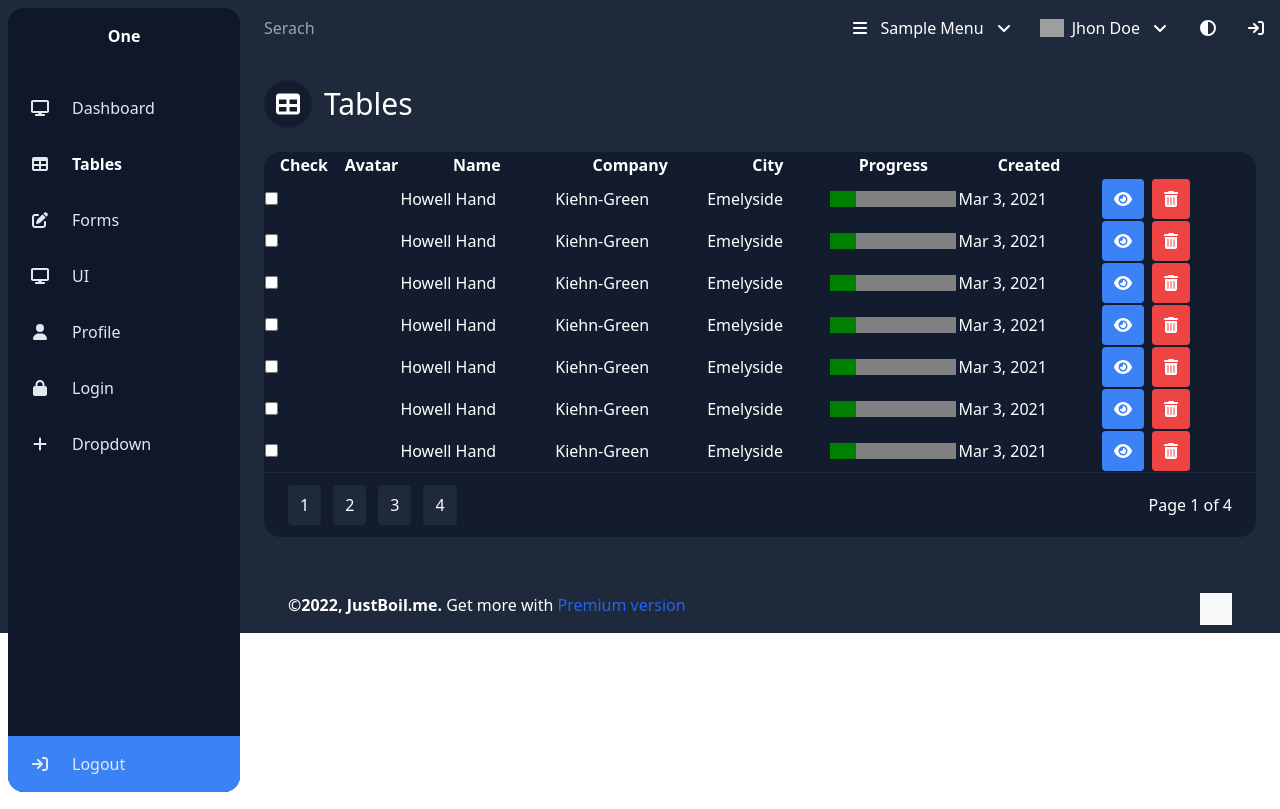
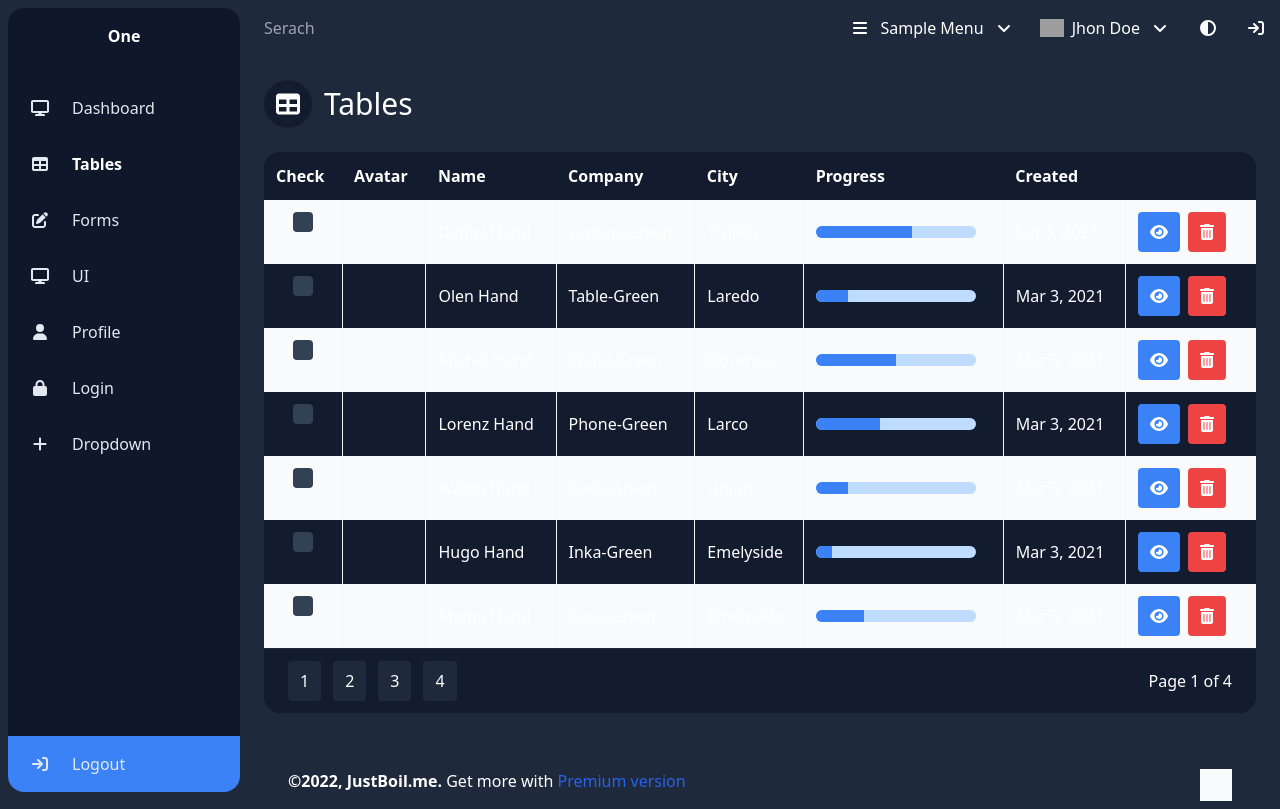
Before and after one commit to VillD/ProjectoERP, a Vue app: page /dashboard/table in a window 1280 px wide. Built offline with nearby package versions, Linux system fonts and the light colour scheme; grey boxes are pictures that could not be loaded.

Commit message:
filter for order table

```diff
--- /dev/null
+++ b/src/components/TableCheckbox.vue
@@ -0,0 +1,40 @@
+<script setup>
+import BaseIcon from './BaseIcon.vue'
+import { ref, computed } from 'vue'
+
+const emit = defineEmits(['update:checkValue'])
+
+const checkValue = ref(false)
+
+const checkable = computed({
+  get: () => checkValue,
+  set: (value) => {
+    checkValue.value = value
+    emit('update:checkValue', value)
+  }
+})
+const addIcon = computed(() => {
+  let style = {}
+  let normal = ''
+  checkValue.value
+    ? style[(normal += " before:content-['*'] before:text-xl")]
+    : style[normal]
+  return normal
+})
+</script>
+<template>
+  <!-- <div class="w-6 h-6 relative flex justify-center items-center"> -->
+  <input
+    v-model="checkable"
+    :class="addIcon"
+    type="checkbox"
+    class="appearance-none flex items-center justify-center text-white p-1 rounded w-5 h-5 bg-slate-700 checked:bg-blue-500 cursor-pointer"
+  />
+  <!-- <BaseIcon
+      v-if="checkValue"
+      class="absolute cursor-pointer"
+      name="fa-solid fa-check"
+      @click="checkValue = !checkValue"
+    /> -->
+  <!-- </div> -->
+</template>
--- a/src/components/TableChecked.vue
+++ /dev/null
@@ -1,2 +0,0 @@
-<script></script>
-<template></template>
--- a/src/components/TableClients.vue
+++ b/src/components/TableClients.vue
@@ -1,62 +1,73 @@
 <script setup>
+import { computed, ref } from 'vue'
 import BaseButton from './BaseButton.vue'
-import UserAvatar from './UserAvatar.vue'
+// import UserAvatar from './UserAvatar.vue'
 import BaseCard from './BaseCard.vue'
+import TableCheckbox from './TableCheckbox.vue'
 
 defineProps({
   checkable: Boolean
 })
 const clients = [
   {
-    name: 'Howell Hand',
-    company: 'Kiehn-Green',
-    city: 'Emelyside',
+    name: 'Daniel Hand',
+    company: 'Laptop-Green',
+    city: 'Trujillo',
+    progress: 60,
+    created: 'Jun 3, 2021'
+  },
+  {
+    name: 'Olen Hand',
+    company: 'Table-Green',
+    city: 'Laredo',
     progress: 20,
     created: 'Mar 3, 2021'
   },
   {
-    name: 'Howell Hand',
-    company: 'Kiehn-Green',
-    city: 'Emelyside',
+    name: 'Michel Hand',
+    company: 'Chaid-Green',
+    city: 'Florencia',
+    progress: 50,
+    created: 'Mar 3, 2021'
+  },
+  {
+    name: 'Lorenz Hand',
+    company: 'Phone-Green',
+    city: 'Larco',
+    progress: 40,
+    created: 'Mar 3, 2021'
+  },
+  {
+    name: 'Waldo Hand',
+    company: 'Cielo-Green',
+    city: 'Union',
     progress: 20,
     created: 'Mar 3, 2021'
   },
   {
-    name: 'Howell Hand',
-    company: 'Kiehn-Green',
+    name: 'Hugo Hand',
+    company: 'Inka-Green',
     city: 'Emelyside',
-    progress: 20,
+    progress: 10,
     created: 'Mar 3, 2021'
   },
   {
-    name: 'Howell Hand',
-    company: 'Kiehn-Green',
+    name: 'Memo Hand',
+    company: 'Coca-Green',
     city: 'Emelyside',
-    progress: 20,
-    created: 'Mar 3, 2021'
-  },
-  {
-    name: 'Howell Hand',
-    company: 'Kiehn-Green',
-    city: 'Emelyside',
-    progress: 20,
-    created: 'Mar 3, 2021'
-  },
-  {
-    name: 'Howell Hand',
-    company: 'Kiehn-Green',
-    city: 'Emelyside',
-    progress: 20,
-    created: 'Mar 3, 2021'
-  },
-  {
-    name: 'Howell Hand',
-    company: 'Kiehn-Green',
-    city: 'Emelyside',
-    progress: 20,
+    progress: 30,
     created: 'Mar 3, 2021'
   }
 ]
+const isOrder = ref(false)
+const emit = defineEmits(['orderArr'])
+
+const orderValue = () => {
+  const other = clients.reverse()
+  for (let i = 0; i < other.length; i++) {
+    console.log(other[i])
+  }
+}
 </script>
 
 <template>
@@ -65,7 +76,7 @@ const clients = [
       <tr>
         <th>Check</th>
         <th>Avatar</th>
-        <th>Name</th>
+        <th class="cursor-pointer">Name</th>
         <th>Company</th>
         <th>City</th>
         <th>Progress</th>
@@ -77,24 +88,15 @@ const clients = [
         v-for="(client, k) in clients"
         :key="k"
       >
-        <td>
-          <input
-            type="checkbox"
-            name=""
-          />
+        <td class="flex justify-center items-center">
+          <TableCheckbox />
         </td>
-        <td class="border-b-0 lg:w-6 before:hidden">
-          <!-- <UserAvatar
-            username="Howell-Hand"
-            avatar="/Howell-Hand"
-          /> -->
-        </td>
+        <td></td>
         <td>{{ client.name }}</td>
         <td>{{ client.company }}</td>
         <td>{{ client.city }}</td>
-        <td class="lg:w-32">
+        <td>
           <progress
-            class="flex w-2/5 self-center lg:w-full"
             :value="client.progress"
             max="100"
           ></progress>
@@ -139,3 +141,67 @@ const clients = [
     </div>
   </div>
 </template>
+<style>
+thead {
+  @apply hidden lg:table-header-group;
+}
+
+tr {
+  @apply max-w-full block relative border-b-4 border-gray-100
+    lg:table-row lg:border-b-0 dark:border-slate-800;
+}
+
+tr:last-child {
+  @apply border-b-0;
+}
+
+td:not(:first-child) {
+  @apply lg:border-l lg:border-t-0 lg:border-r-0 lg:border-b-0 lg:border-gray-100 lg:dark:border-slate-700;
+}
+
+th {
+  @apply lg:text-left lg:p-3;
+}
+
+td {
+  @apply flex justify-between text-right py-3 px-4 align-top border-b border-gray-100
+    lg:table-cell lg:text-left lg:p-3 lg:align-middle lg:border-b-0 dark:border-slate-800;
+}
+
+td:last-child {
+  @apply border-b-0;
+}
+
+tbody tr,
+tbody tr:nth-child(odd) {
+  @apply lg:hover:bg-gray-100 lg:dark:hover:bg-slate-700/70;
+}
+
+tbody tr:nth-child(odd) {
+  @apply lg:bg-gray-50 lg:dark:bg-slate-800;
+}
+
+td:before {
+  content: attr(data-label);
+  @apply font-semibold pr-3 text-left lg:hidden;
+}
+progress {
+  @apply h-3 rounded-full overflow-hidden;
+}
+
+progress::-webkit-progress-bar {
+  @apply bg-blue-200;
+}
+
+progress::-webkit-progress-value {
+  @apply bg-blue-500;
+}
+
+progress::-moz-progress-bar {
+  @apply bg-blue-500;
+}
+
+progress::-ms-fill {
+  @apply bg-blue-500 border-0;
+}
+</style>
--- a/src/main.js
+++ b/src/main.js
@@ -38,7 +38,8 @@ import {
   faCreditCard,
   faPaste,
   faTrashCan,
-  faEye
+  faEye,
+  faCheck
 } from '@fortawesome/free-solid-svg-icons'
 
 import { faLock } from '@fortawesome/free-solid-svg-icons'
@@ -72,7 +73,8 @@ library.add(
   faCreditCard,
   faPaste,
   faTrashCan,
-  faEye
+  faEye,
+  faCheck
 )
 
 const app = createApp(App)
```
